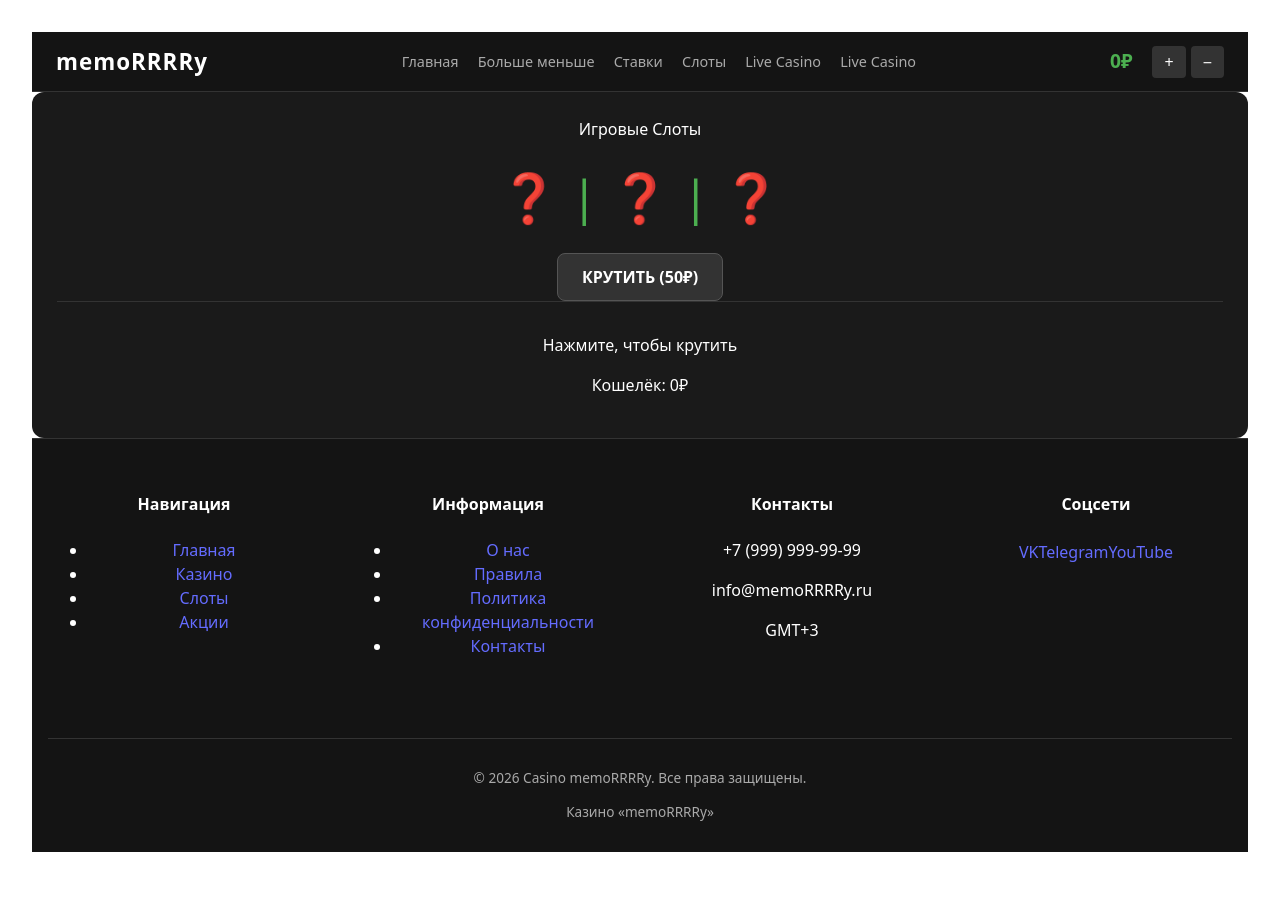
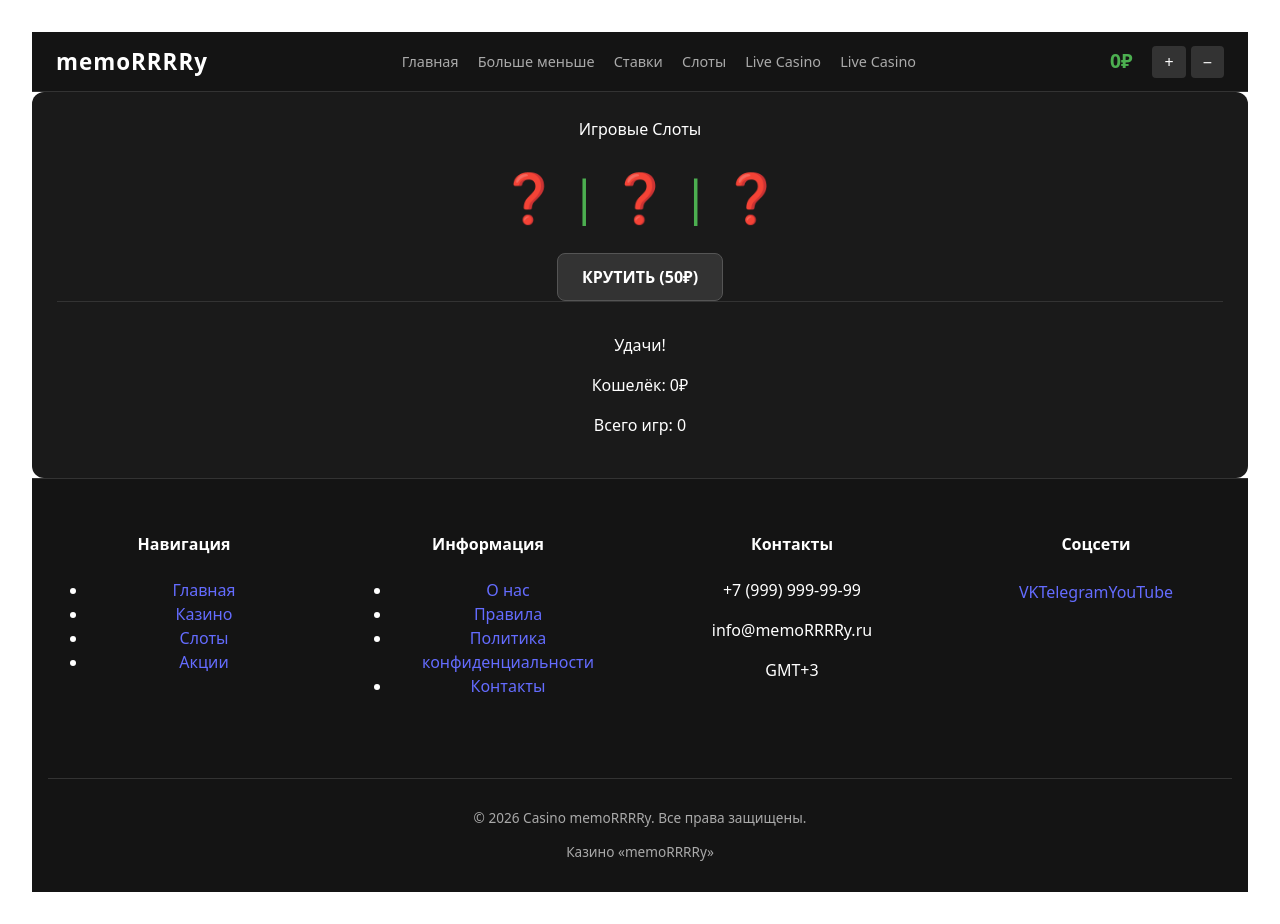
Before and after one commit to Dimabioluwix/Casino, a Vue app: page /page4 in a window 1280 px wide. Before the commit the page ends 884 px from the top, so only its background shows below. Built offline with nearby package versions, Linux system fonts and the light colour scheme.

Commit message:
добавлено списание баланса при вращении

```diff
--- a/src/components/page4.vue
+++ b/src/components/page4.vue
@@ -2,22 +2,23 @@
 import { ref } from 'vue';
 import { balance } from '../composables/useUsers.js';
 
-const s = ref(['❓', '❓', '❓']); // Слоты
-const L = ref(false); // Состояние загрузки
-const msg = ref('Нажмите, чтобы крутить');
+const s = ref(['❓', '❓', '❓']);
+const b = ref(0); // Счетчик игр
+const L = ref(false);
+const msg = ref('Удачи!');
 
 function play() {
-    // ПРОВЕРКА БАЛАНСА
     if (balance.value < 50) {
         msg.value = 'Недостаточно средств!';
         return;
     }
 
+    // Списание суммы за ставку
+    balance.value -= 50;
     L.value = true;
 
     setTimeout(function() {
         const icons = ['🍒', '🍋', '💎', '7️⃣'];
-
         s.value = [
             icons[Math.floor(Math.random() * icons.length)],
             icons[Math.floor(Math.random() * icons.length)],
@@ -25,7 +26,8 @@ function play() {
         ];
 
         L.value = false;
-        msg.value = 'Результат: ' + s.value[0] + ' ' + s.value[1] + ' ' + s.value[2];
+        b.value++; // Инкремент счетчика
+        msg.value = 'Ставка принята. Крутим дальше?';
     }, 800);
 }
 </script>
@@ -44,6 +46,7 @@ function play() {
         <div class="info">
             <p>{{ msg }}</p>
             <p>Кошелёк: {{ balance }}₽</p>
+            <p>Всего игр: {{ b }}</p>
         </div>
     </div>
 </template>
```
